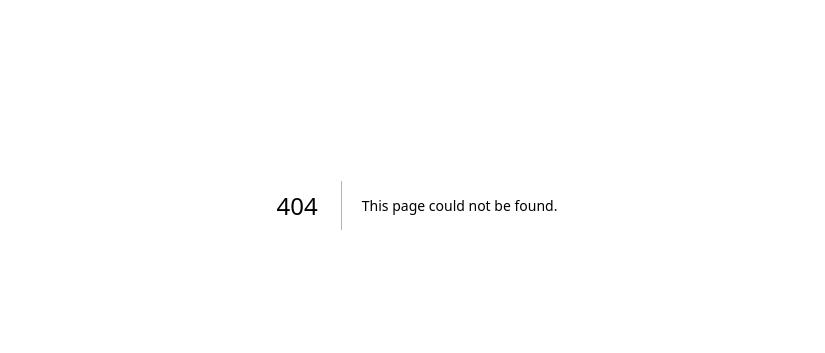
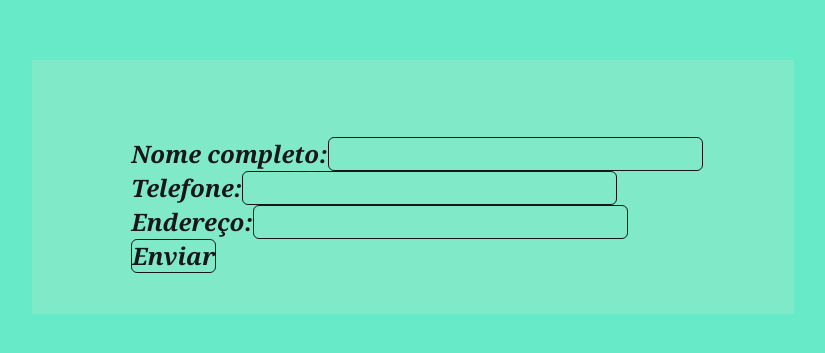
Before and after one commit to lagrimanteDev/boilerPlateNext, a Next.js app: page /formulario in a window 1280 px wide. Before the commit this address had no page. Shown: the part 195-548 px from the top of the page, without its empty margins (223-1048 px from the left). Built offline with nearby package versions, Linux system fonts and the light colour scheme.

Commit message:
feat: criando formulario

```diff
--- /dev/null
+++ b/src/pages/formulario/index.tsx
@@ -0,0 +1,53 @@
+import { zodResolver } from "@hookform/resolvers/zod"
+import { useForm } from "react-hook-form"
+import * as z from "zod"
+
+
+const DEFAULT_MESSAGE = "Campo obrigatório"
+
+const regrasFormulario = z.object({
+    nomeCompleto: z.string().min(3, DEFAULT_MESSAGE).trim(),
+    telefone: z.string().length(9, DEFAULT_MESSAGE),
+    endereco: z.string().min(3, DEFAULT_MESSAGE).max(200)
+})
+
+type TipoFormulario = z.infer<typeof regrasFormulario>
+
+export default function Formulario() {
+    const { register, handleSubmit, reset, formState: { errors } } = useForm<TipoFormulario>({
+        resolver: zodResolver(regrasFormulario)
+    })
+
+    function onSubmit(data: TipoFormulario) {
+        console.log(data)
+        reset()
+    }
+
+    return (
+        <>
+            <div className="flex w-full min-h-screen justify-center items-center font-serif font-bold italic text-2xl bg-emerald-400/50">
+                <form onSubmit={handleSubmit(onSubmit)}>
+                    <div >
+                        <label htmlFor="nomeCompleto">Nome completo:</label>
+                        <input id="nomeCompleto" type="text" className="border rounded-md"{...register("nomeCompleto")} />
+                        {errors.nomeCompleto && <p>{errors.nomeCompleto.message}</p>}
+                    </div>
+
+                    <div>
+                        <label htmlFor="telefone">Telefone:</label>
+                        <input id="telefone" type="text" className="border rounded-md"{...register("telefone")} />
+                        {errors.telefone && <p>{errors.telefone.message}</p>}
+                    </div>
+
+                    <div>
+                        <label htmlFor="endereco">Endereço:</label>
+                        <input id="endereco" type="text" className="border rounded-md"{...register("endereco")} />
+                        {errors.endereco && <p>{errors.endereco.message}</p>}
+                    </div>
+
+                    <button type="submit" className="border rounded-md">Enviar</button>
+                </form>
+            </div>
+        </>
+    )
+}
--- a/src/pages/homepage/index.tsx
+++ b/src/pages/homepage/index.tsx
@@ -8,7 +8,7 @@ export default function HomePage(){
         <div className="flex w-full min-h-screen justify-center items-center font-serif font-bold italic text-2xl bg-emerald-400/50">
             <div>
              <Link href="/sobre"><button className="hover: cursor-pointer px-2 py-2 mx-2 border rounded-md">SOBRE</button></Link>
-             <Link href=""><button disabled className="hover: cursor-pointer px-2 py-2 mx-2 border rounded-md">FORM</button></Link>
+             <Link href="/formulario"><button  className="hover: cursor-pointer px-2 py-2 mx-2 border rounded-md">FORM</button></Link>
             </div>
         </div>
         </>
```
